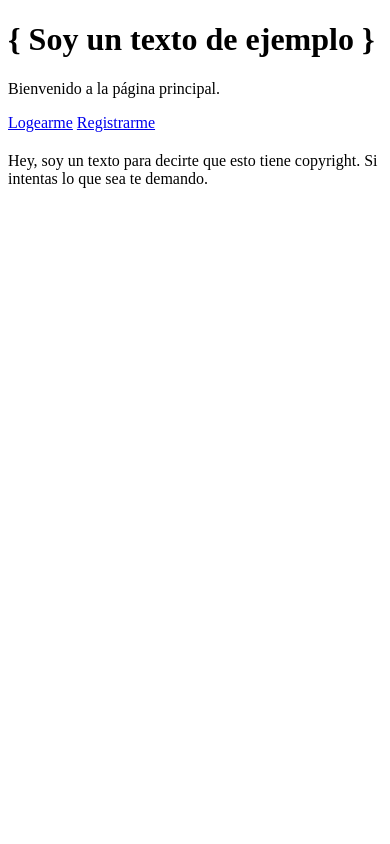
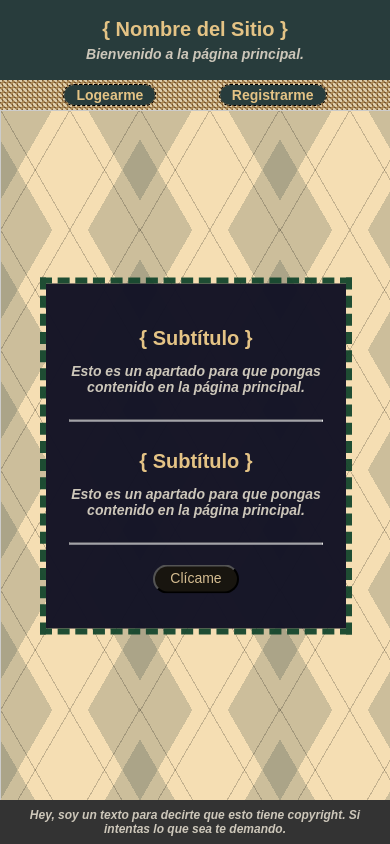
Before and after one commit to Orxwell/railway-node-express-SupplyGPS, a Node server app: page / in a window 390 px wide. Run offline with Node 20, Linux system fonts and the light colour scheme; some libraries are stand-ins or nearby versions.

Commit message:
Well Progress

```diff
--- a/src/index.mjs
+++ b/src/index.mjs
@@ -1,7 +1,9 @@
 import express from 'express';
 import ejs     from 'ejs'    ;
 
-import { viewsPath } from './paths/utils.mjs'
+import { viewsPath } from './paths/utils.mjs';
+
+import client from './db/config_db.mjs';
 
 const app  = express();
 const PORT = process.env.PORT || 5050;
@@ -10,15 +12,6 @@ import {
   indexEJS, loginEJS, registerEJS
 } from './paths/pathsEJS.mjs';
 
-const users = {
-  "Johnny": {
-    firstname: "John",
-    surname  : "Doe",
-    email    : "john@example.com",
-    password : "ImJohnDoe"
-  },
-}
-
 app.set('view engine', ejs);
 
 app.use(express.static(viewsPath))             ;
@@ -26,11 +19,16 @@ app.use(express.urlencoded({ extended: true }));
 app.use(express.json())                        ;
 
 
+(async () => {
+  try {
+    await client.connect();
+    console.log('  ~Connected to MongoDB.~');
+
     // >>-------- GET - Endpoints - Below --------<<
     app.get('/', (_, res) => {
       try {
         res.render(indexEJS, {
-      title: 'Test - Home',
+          title: 'SupplyGPS - Home',
         });
       }
       catch (_) { res.sendStatus(503); }
@@ -51,15 +49,13 @@ app.post('/test', (req, res) => {
     });
     // >>-------- POST - Endpoints - Above --------<<
 
-
-// Try-Cath app.listen()
-try {
     app.listen(PORT, () => {
       console.log(
         `\n  ~Servidor web escuchando en puerto [ ${PORT} ]...~` +
         `\n    -> ( http://127.0.0.1:${PORT} )`
       );
     });
+
   } catch (err) {
     console.error(
       '\n  ~An error occurred while starting the server.~' +
@@ -67,3 +63,22 @@ try {
     );
     process.exit(1);
   }
+})();
+
+
+// Handling Ctrl+C or exit the program.
+process.on('SIGINT', async () => {
+  try {
+    await client.close();
+
+    console.log('\n  ~MongoDB connection closed.~\n');
+
+    process.exit(0);
+  } catch (err) {
+    console.error(
+      '\n  ~An error occurred while closing MongoDB connection.~' +
+      `\n    -> ${err.message}`
+    );
+    process.exit(1);
+  }
+});
--- a/views/public/index.ejs
+++ b/views/public/index.ejs
@@ -10,7 +10,7 @@
     <link
       rel="icon"
       type="image/x-icon"
-      href="/static/icon/icon.ico"
+      href="/static/icon/favicon.ico"
     />
 
     <link
@@ -23,25 +23,104 @@
   </head>
 
   <body>
-    <div class="wrapper">
-      <header class="glass">
-        <h1>{ Soy un texto de ejemplo }</h1>
+    <header>
+      <h1>{ Nombre del Sitio }</h1>
       <p>Bienvenido a la página principal.</p>
     </header>
 
-      <nav class="glass">
+    <nav>
       <a href="/login">Logearme</a>
       <a href="/register">Registrarme</a>
     </nav>
 
-      <main class="glass">
-        <h2></h2>
-        <p></p>
+    <main>
+      <div class="wrapper">
+        <section id="info" class="container info">
+          <h2>{ Subtítulo }</h2>
+          <p>Esto es un apartado para que pongas contenido en la página principal.</p>
+
+          <hr/>
+
+          <h2>{ Subtítulo }</h2>
+          <p>Esto es un apartado para que pongas contenido en la página principal.</p>
+
+
+          <hr/>
+
+          <button id="toggle">Clícame</button>
+        </section>
+
+        <section id="more-info" class="container more-info">
+          <h2>{ Subtítulo }</h2>
+          <p>Esto es un apartado para que pongas contenido en la página principal.</p>
+        </section>
+      </div>
     </main>
-    <div>
 
     <footer>
       <p>Hey, soy un texto para decirte que esto tiene copyright. Si intentas lo que sea te demando.</p>
     </footer>
+
+    <script>
+      document.addEventListener('DOMContentLoaded', () => {
+        const divInfo     = document.getElementById('info')     ;
+        const divMoreInfo = document.getElementById('more-info');
+
+        const buttonToggle = document.getElementById('toggle');
+
+        buttonToggle.addEventListener('click', () => {
+          buttonToggle.disabled = true;
+
+          const bool = divMoreInfo.classList.contains('show');
+
+          if (bool) {
+            divInfo.classList.add('move-to-center') ;
+            divInfo.classList.remove('move-to-left');
+
+            divMoreInfo.classList.add('hide')   ;
+            divMoreInfo.classList.remove('show');
+
+            setTimeout(() => {
+              divInfo.classList.remove('move-to-center');
+
+              divMoreInfo.style.display = 'none';
+              divMoreInfo.classList.remove('hide');
+
+              buttonToggle.disabled = false;
+            }, 1000);
+          } else {
+            divInfo.classList.add('move-to-left');
+
+            divMoreInfo.style.display = 'flex';
+            divMoreInfo.classList.add('show');
+
+            setTimeout(() => {
+              buttonToggle.disabled = false;
+            }, 1000);
+          }
+        })
+      });
+
+      window.onload = function() {
+        const [header, nav, footer, main] = [
+          document.querySelector('header'),
+          document.querySelector('nav')   ,
+          document.querySelector('footer'),
+          document.querySelector('main')
+        ];
+
+        function ajustHeightMain() {
+          const avaliableHeight = window.innerHeight
+            - header.offsetHeight
+            - nav.offsetHeight
+            - footer.offsetHeight;
+
+          main.style.height = `${avaliableHeight}px`;
+        }
+
+        ajustHeightMain();
+        window.addEventListener('resize', ajustHeightMain);
+      }
+    </script>
   </body>
 </html>
--- a/views/static/css/index.css
+++ b/views/static/css/index.css
@@ -0,0 +1,357 @@
+body {
+  margin: 0;
+  padding: 0;
+
+  height: 100%;
+
+  font-family: Arial, Helvetica, sans-serif;
+
+  overflow-x: hidden;
+
+  background-color: rgb(162, 174, 174);
+}
+
+header {
+  width: 100vw;
+  height: clamp(80px, 10vw, 100px);
+
+  background-color: rgb(40, 60, 60);
+
+  display: flex;
+  align-items: center;
+  justify-content: center;
+  flex-direction: column;
+}
+
+nav {
+  width: 100vw;
+  height: clamp(30px, 4vw, 40px);
+
+  display: flex;
+  align-items: center;
+  justify-content: space-between;
+
+  background:
+    linear-gradient(45deg,
+      #dca 12%,
+      transparent 0,
+      transparent 88%,
+      #dca 0),
+    linear-gradient(135deg,
+      transparent 37%,
+      #a85 0,
+      #a85 63%,
+    transparent 0),
+    linear-gradient(45deg,
+      transparent 37%,
+      #dca 0,
+      #dca 63%,
+      transparent 0
+    ) #753;
+    background-size: 5px 5px;
+}
+
+nav::before,
+nav::after {
+  content: '';
+}
+
+main {
+  background-color: wheat;
+  background-image:
+    repeating-linear-gradient(
+      120deg,
+      rgb(0 0 0 / 20%),
+      rgb(0 0 0 / 20%) 1px,
+      transparent 1px,
+      transparent 60px),
+    repeating-linear-gradient(
+      60deg,
+      rgb(0 0 0 / 20%),
+      rgb(0 0 0 / 20%) 1px,
+      transparent 1px,
+      transparent 60px),
+    linear-gradient(
+      60deg,
+      rgba(40, 60, 60, .2) 25%,
+      transparent 25%,
+      transparent 75%,
+      rgba(40, 60, 60, .2) 75%,
+      rgba(40, 60, 60, .2)),
+    linear-gradient(
+      120deg,
+      rgba(40, 60, 60, .2) 25%,
+      transparent 25%,
+      transparent 75%,
+      rgba(40, 60, 60, .2) 75%,
+      rgba(40, 60, 60, .2));
+  background-size: 140px 120px;
+}
+
+section {
+  align-self: center;
+  justify-self: center;
+}
+
+.wrapper {
+  position: relative;
+
+  width: 100%;
+  height: 100%;
+
+  border: 1px solid #ccc;
+}
+
+.container {
+  width: 280px;
+  height: -webkit-fill-available;
+
+  justify-content: center;
+
+  background-color: grey;
+
+  outline: 6px dashed rgb(20, 70, 45, 0.95);
+
+}
+
+#info {
+  position: absolute;
+  top: 50%;
+  left: 50%;
+  transform: translate(-50%, -50%);
+  z-index: 2;
+
+  display: flex;
+  flex-direction: column;
+  align-items: center;
+  justify-items: center;
+
+  background-color: rgba(20, 20, 38, 0.98);
+
+  padding: 10px;
+}
+
+#more-info {
+  position: absolute;
+  top: 50%;
+  left: 50%;
+  transform: translate(-50%, -50%);
+  z-index: 1;
+
+  display: none;
+  opacity: 0;
+  flex-direction: column;
+  align-items: center;
+  justify-items: center;
+
+  background-color: #333;
+
+  padding: 10px;
+}
+
+#info.move-to-left {
+  transform: translate(-100%, -50%);
+
+  animation: moveToLeft 1s ease;
+}
+
+#info.move-to-center {
+  animation: moveToCenter 1s ease;
+}
+
+@keyframes moveToLeft {
+  from { transform: translate(-50%, -50%) ; }
+  to   { transform: translate(-100%, -50%); }
+}
+
+@keyframes moveToCenter {
+  from { transform: translate(-100%, -50%); }
+  to   { transform: translate(-50%, -50%) ; }
+}
+
+#more-info.show {
+  transform: translate(0%, -50%);
+
+  opacity: 1;
+
+  animation: fadeIn 1s ease;
+}
+
+#more-info.hide {
+  animation: fadeOut 1s ease;
+}
+
+@keyframes fadeIn {
+  from {
+    opacity: 0;
+    transform: translate(-50%, -50%);
+  }
+  to {
+    opacity: 1;
+    transform: translate(0%, -50%);
+  }
+}
+
+@keyframes fadeOut {
+  from {
+    opacity: 1;
+    transform: translate(0%, -50%);
+  }
+  to {
+    opacity: 0;
+    transform: translate(-50%, -50%);
+  }
+}
+
+.info p {
+  padding: 5px 10px;
+
+  text-align: center;
+}
+
+.more-info p {
+  padding: 5px 10px;
+
+  text-align: center;
+}
+
+footer {
+  position: fixed;
+  bottom: 0;
+  left: 0;
+
+  display: flex;
+  justify-content: center;
+  text-align: center;
+
+  width: 100%;
+  max-height: 5vh;
+
+  background-color: #333;
+  padding: 8px 0px;
+}
+
+footer p {
+  max-width: 90vw;
+
+  font-size: clamp(12px, 1.2vw, 16px);
+
+  align-self: center;
+}
+
+h1, h2 {
+  user-select: none;
+
+  color: rgb(228, 195, 133);
+
+  margin: 0;
+}
+
+h1 {
+  padding-bottom:  5px;
+  font-size: clamp(22px, 3vmax, 35px)
+}
+
+h2 {
+  padding: 8px 0px;
+  font-size: clamp(18px, 3vmax, 20px)
+}
+
+p {
+  user-select: none;
+
+  font-style: italic;
+  font-weight: 800;
+
+  color: rgb(205, 199, 186);
+
+  margin: 0;
+}
+
+a {
+  text-decoration: none;
+
+  padding: 2px 12px 2px 12px;
+
+  background-color: rgb(40, 60, 60);
+
+  color: rgb(228, 195, 133);
+
+  font-weight: 600;
+  font-size: clamp(14px, 2vw, 16px);
+
+  outline: 1.5px dashed rgb(0, 0, 0);
+
+  border-radius: 10px;
+
+  transition: color 0.2s ease-in-out;
+}
+
+a:hover {
+  color: rgb(255 255 255);
+}
+
+button {
+  cursor: pointer;
+
+  background-color: rgb(24, 21, 15);
+  color: rgb(212, 188, 144);
+
+  font-size: clamp(14px, 1.5vw, 18px);
+
+  width: fit-content;
+
+  align-self: center;
+  justify-self: center;
+
+  text-decoration: none;
+
+  padding: 3px 15px 6px 15px;
+
+  border-radius: 20px;
+
+  transition: box-shadow 0.2s ease-in, box-shadow 0.3s ease-out;
+}
+
+button:hover {
+  background-color: rgb(68, 43, 2);
+
+  box-shadow: 0 0 5px 1px rgb(243, 237, 228);
+}
+
+button:disabled {
+  background-color: rgb(24, 17, 5);
+  color: rgba(84, 77, 64, 0.6);
+
+  cursor: not-allowed;
+
+  box-shadow: none;
+}
+
+button:disabled:hover {
+  box-shadow: none;
+}
+
+hr {
+  width: 90%;
+
+  margin: 20px 0px;
+}
+
+::-webkit-scrollbar {
+  display: none;
+}
+
+@media (max-width: 480px) {
+  header {
+    height: 80px;
+  }
+
+  h1 {
+    font-size: 20px;
+  }
+
+  p {
+    font-size: 14px;
+  }
+}
```
Also changed, not shown: package.json (+5 -2 lines), src/db/config_db.mjs (added, +16 -0 lines), views/static/icon/favicon.ico (added), views/static/img/background.png (added), 1 other file. Lines whose indentation alone changed are shown as unchanged.
